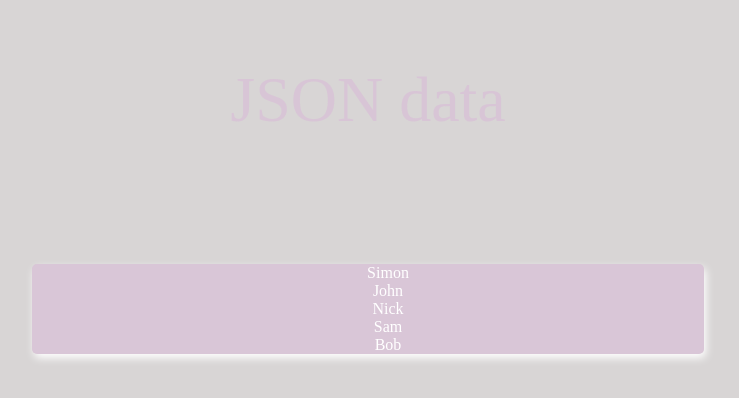
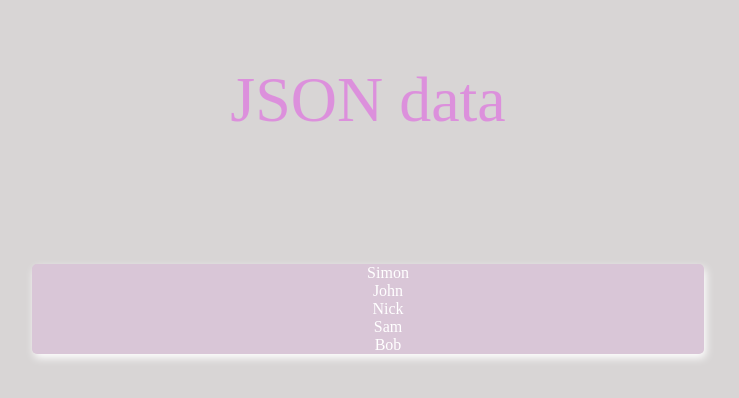
Before and after one commit to Si-maher/JSON-revision, a plain HTML site: page index.html in a window 1280 px wide. Shown: the whole page, without its empty margins (272-1011 px from the left). Drawn offline with Linux system fonts and the light colour scheme.

Commit message:
edited styles, h1

```diff
--- a/styles.css
+++ b/styles.css
@@ -11,7 +11,7 @@ h1 {
     font-family: 'Times New Roman', Times, serif;
     font-size: 4rem;
     font-weight: 200;
-    color:rgba(221, 136, 221, 0.2) ;
+    color:rgba(221, 136, 221, 0.9) ;
 }
 
 ul {
```
